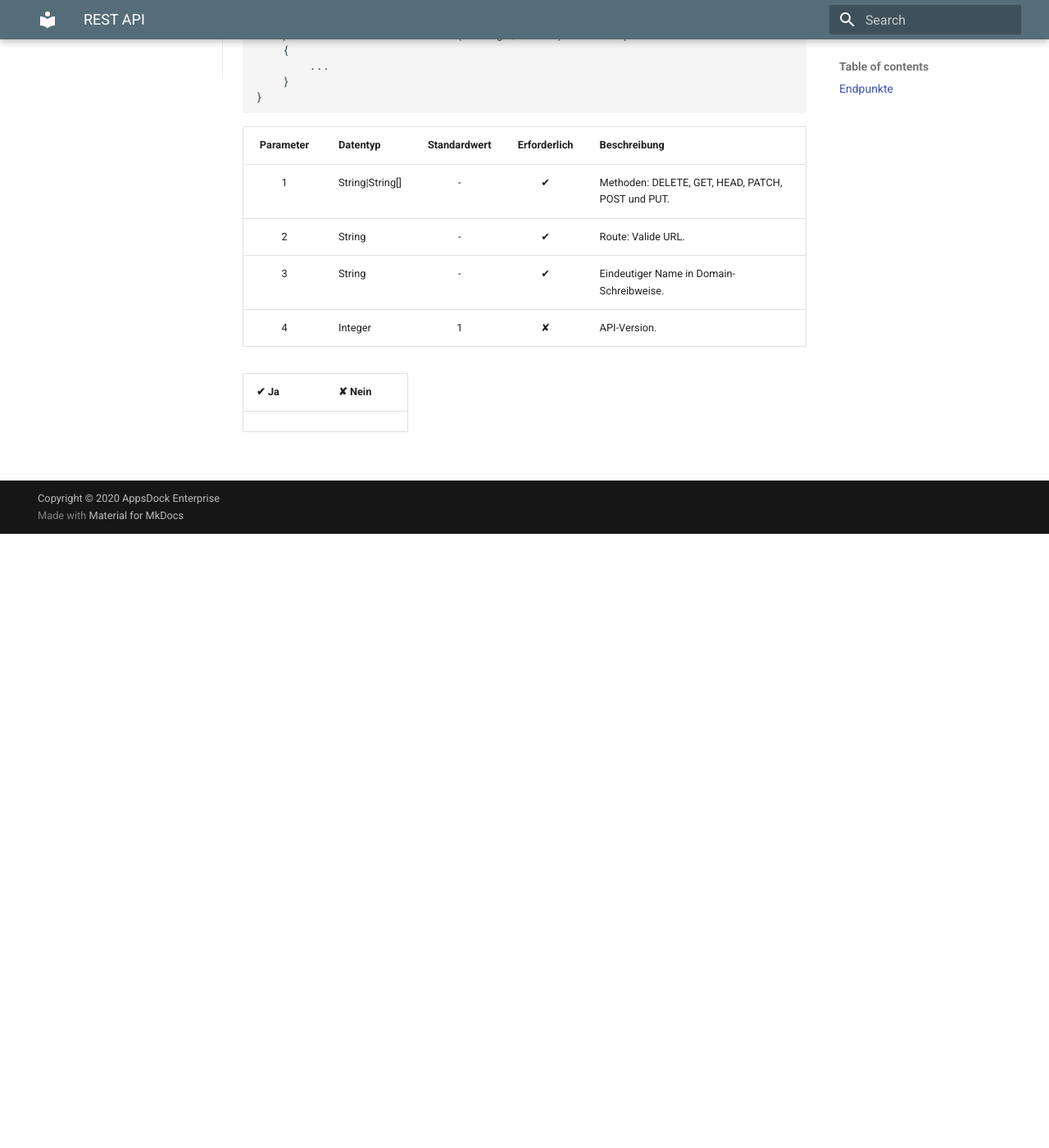
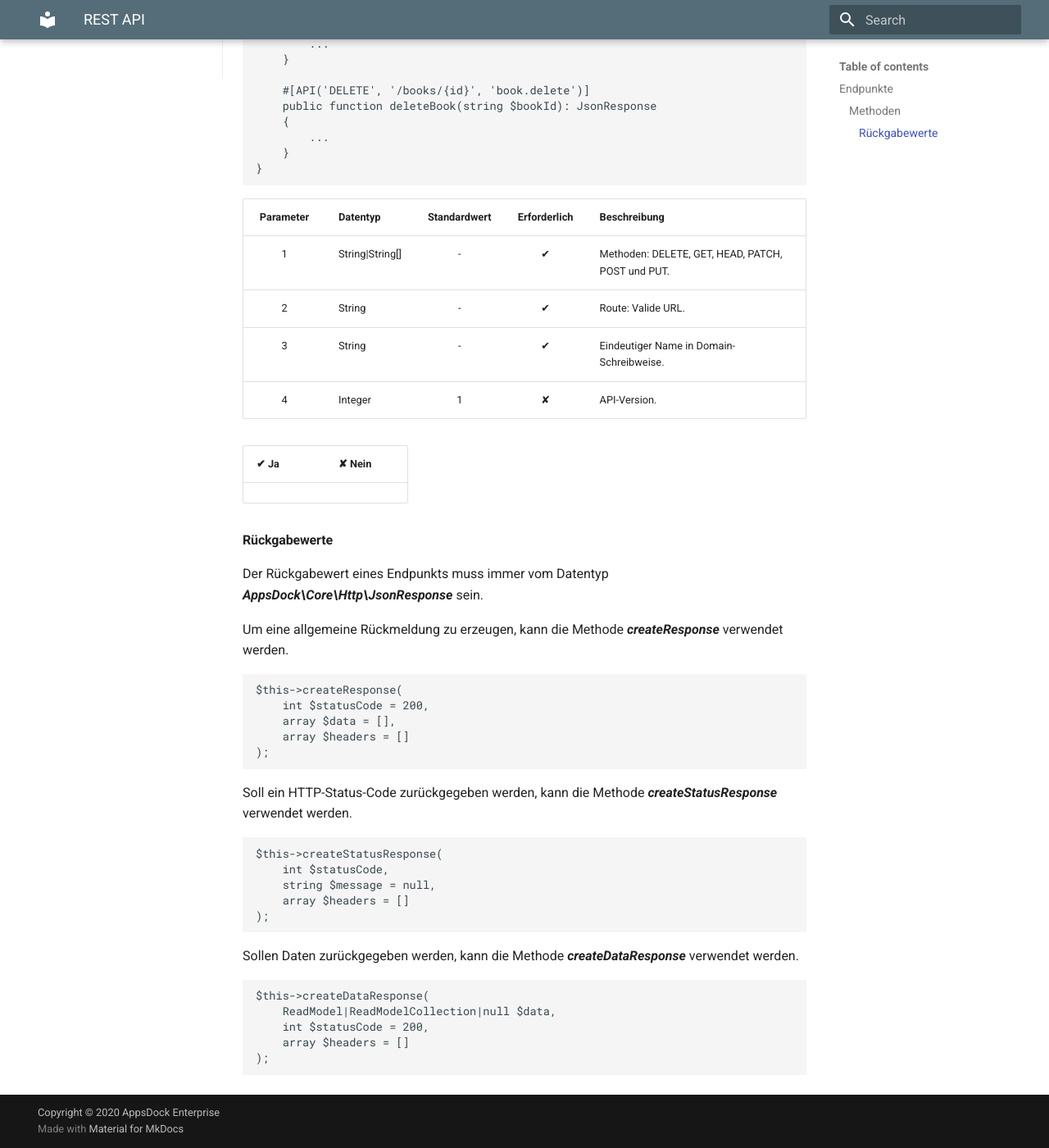
Before and after one commit to appsdock/docs, an MkDocs documentation site: the page built from docs/developer/API/REST.md, in a window 1280 px wide and 1400 px high, scrolled down 749 px. Shown: the whole window at 82% size. Built offline with MkDocs 1.6.1 and Material for MkDocs 9.7.7, drawn with Linux system fonts in a browser that asks for light colours; some of the changed text lies outside the part shown.

Commit message:
REST API aktualisiert.

```diff
--- a/docs/developer/API/REST.md
+++ b/docs/developer/API/REST.md
@@ -2,7 +2,9 @@
 
 ## Endpunkte
 
-Um für eine App eigene REST API Endpunkte zu erstellen, legt man eine Klasse an, welche vom *RestAPIController* erbt. In dieser werden über Annotation Attribute die einzelnen Endpunkte definiert.
+Um für eine App eigene REST API Endpunkte zu erstellen, legt man eine Klasse an, welche vom ***AppsDock\Core\Contracts\App\Application\RestAPIController*** erbt. In dieser werden über Annotation Attribute die einzelnen Endpunkte definiert. Der Zugriff auf Endpunkte kann mittels Richtlinien abgesichert werden.
+
+### Methoden
 
 ~~~php
 class BookRestAPI extends RestAPIController
@@ -42,3 +44,37 @@ class BookRestAPI extends RestAPIController
 
 | &#10004; Ja | &#10008; Nein
 | ----------- | -------------
+
+#### Rückgabewerte
+
+Der Rückgabewert eines Endpunkts muss immer vom Datentyp ***AppsDock\Core\Http\JsonResponse*** sein.
+
+Um eine allgemeine Rückmeldung zu erzeugen, kann die Methode ***createResponse*** verwendet werden.
+
+~~~php
+$this->createResponse(
+    int $statusCode = 200,
+    array $data = [],
+    array $headers = []
+);
+~~~
+
+Soll ein HTTP-Status-Code zurückgegeben werden, kann die Methode ***createStatusResponse*** verwendet werden.
+
+~~~php
+$this->createStatusResponse(
+    int $statusCode,
+    string $message = null,
+    array $headers = []
+);
+~~~
+
+Sollen Daten zurückgegeben werden, kann die Methode ***createDataResponse*** verwendet werden.
+
+~~~php
+$this->createDataResponse(
+    ReadModel|ReadModelCollection|null $data,
+    int $statusCode = 200,
+    array $headers = []
+);
+~~~
```
